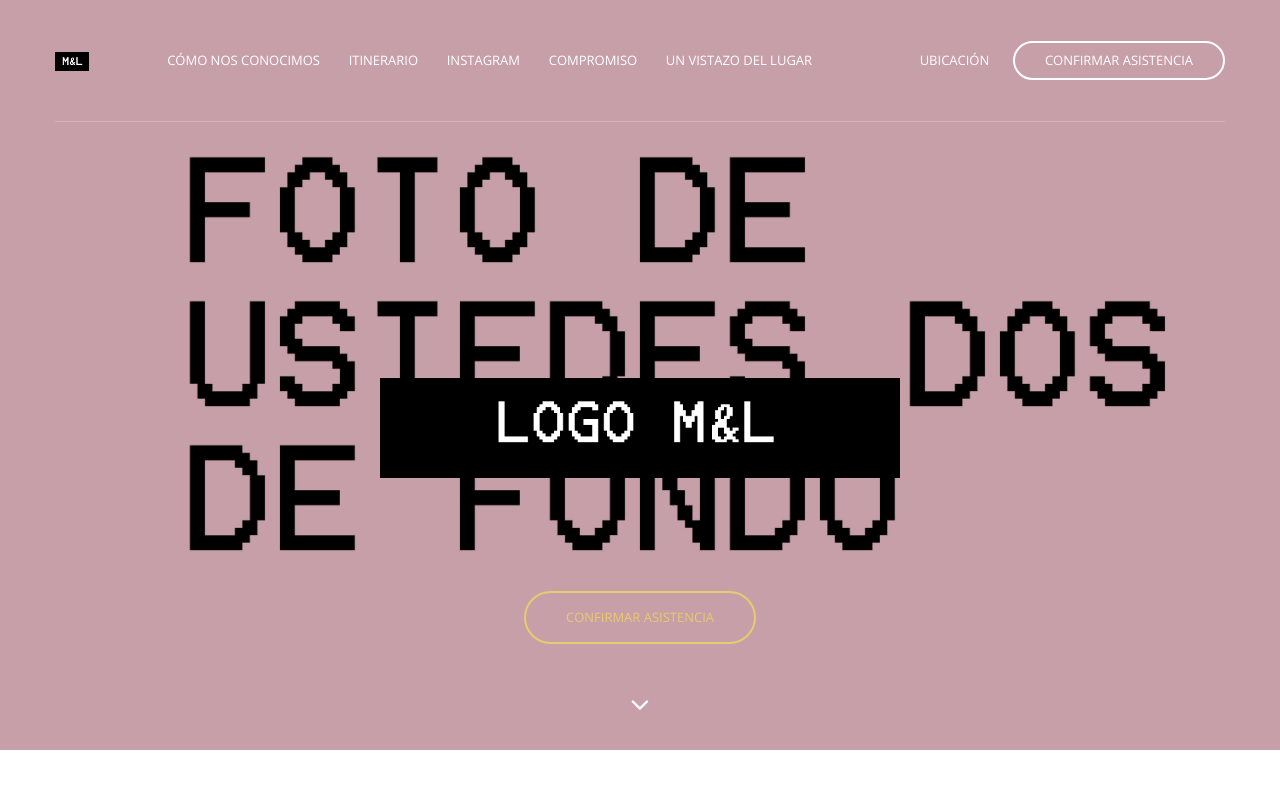
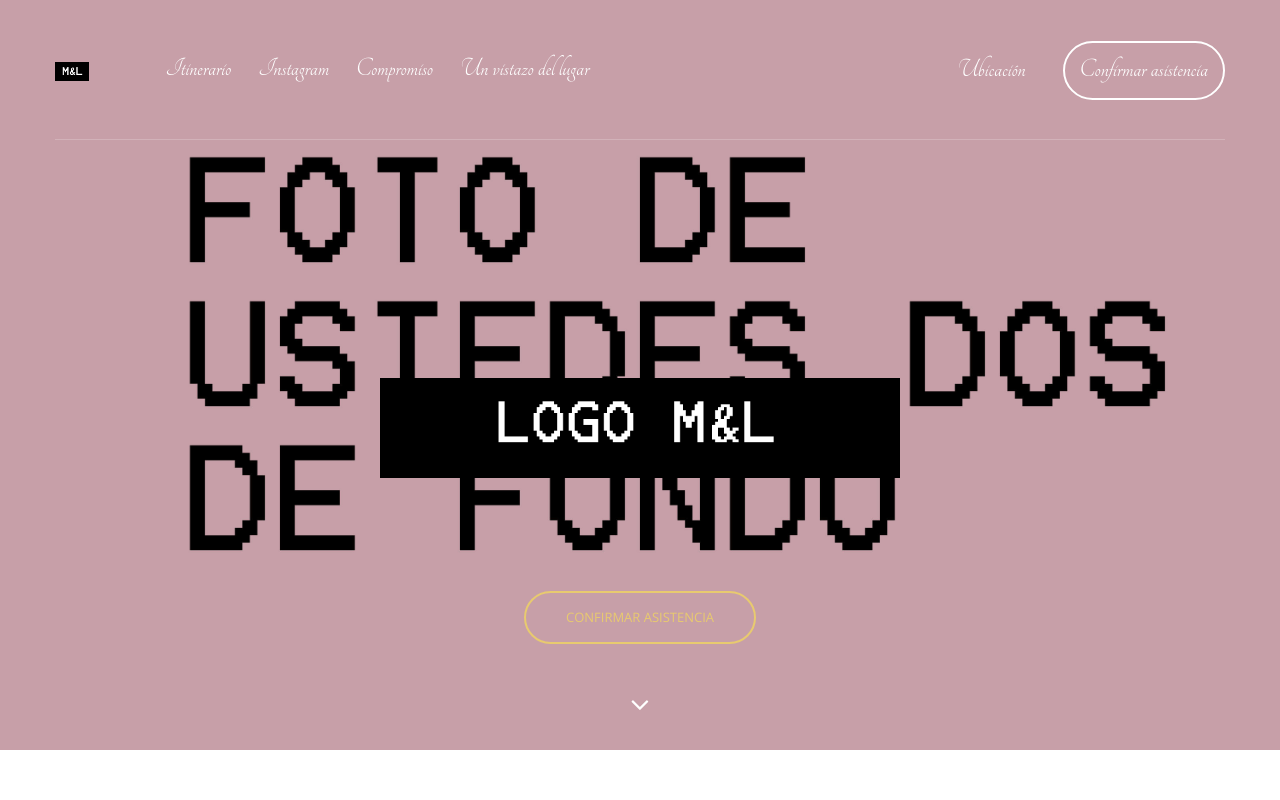
Before and after one commit to PrincessAqua/Invitacion-Manuel-y-Lizbeth, a website: page index.html in a window 1280 px wide. Shown: the top 800 px of the page. Drawn offline with nearby package versions, Linux system fonts and the light colour scheme; some packages are replaced by stand-ins of ours; files whose address does not match are found by name.

Commit message:
Extras: Default font settings, & navigation-font section added under navigation, 'how we meet' section discarded.

```diff
--- a/index.html
+++ b/index.html
@@ -23,6 +23,10 @@
     <link rel="icon" type="image/png" sizes="16x16" href="favicon-16x16.png">
     <link rel="manifest" href="manifest.json">
     <link rel="mask-icon" href="safari-pinned-tab.svg" color="#5bbad5">
+
+    <link rel="preconnect" href="https://fonts.googleapis.com">
+    <link rel="preconnect" href="https://fonts.gstatic.com" crossorigin>
+    <link href="https://fonts.googleapis.com/css2?family=Tangerine:wght@400;700&display=swap" rel="stylesheet">
 
     <script>
         // load css files from CDN if local node_modules fail
@@ -73,7 +77,6 @@
                 <div class="header-nav">
                     <nav>
                         <ul class="primary-nav">
-                            <li><a href="#intro">Cómo nos conocimos</a></li>
                             <li><a href="#events">Itinerario</a></li>
                             <li><a href="#instagram">Instagram</a></li>
                             <li><a href="#eng-pics">Compromiso</a></li>
--- a/sass/styles.scss
+++ b/sass/styles.scss
@@ -2,6 +2,8 @@
 @import url(https://fonts.googleapis.com/css?family=Open+Sans:300italic,400italic,600italic,700italic,800italic,400,300,600,700,800);
 @import url(https://fonts.googleapis.com/css?family=Merriweather:400,300,400italic,300italic,700,700italic);
 @import url(https://fonts.googleapis.com/css?family=Nunito:400,300,700);
+@import url('https://fonts.googleapis.com/css2?family=Tangerine:wght@400;700&display=swap');
+
 // Imports
 //@import "compass";
 @import "partials/typography";
@@ -176,6 +178,45 @@ Waypoinsts
 /* ==========================================================================
 Navigation
 ========================================================================== */
+
+//Default font settings
+.tangerine-regular {
+  font-family: "Tangerine", cursive;
+  font-weight: 400;
+  font-style: normal;
+}
+
+/* ==========================================================================
+  Navigation - Font
+========================================================================== */
+.navigation {
+  font-family: "Tangerine", cursive;
+  font-weight: 300;
+
+
+  * {
+    font-family: inherit;
+    font-style: inherit;
+    text-transform: inherit;
+  }
+
+
+  .btn-white, .btn-small, .login {
+    padding: 8px 15px;
+  }
+
+
+  a:hover {
+    color: $accent-color !important;
+  }
+}
+
+/* Ajusta el tamaño de fuente si es necesario */
+header a {
+  font-size: 27px !important;
+}
+
+
 .header-nav.open {
   visibility: visible;
   opacity: 0.9;
@@ -307,7 +348,6 @@ header {
 
   a {
     color: $txt-light;
-    text-transform: uppercase;
     font-size: $nav-font-size;
 
     &.login {
```
Also changed, not shown: css/styles.min.css.
